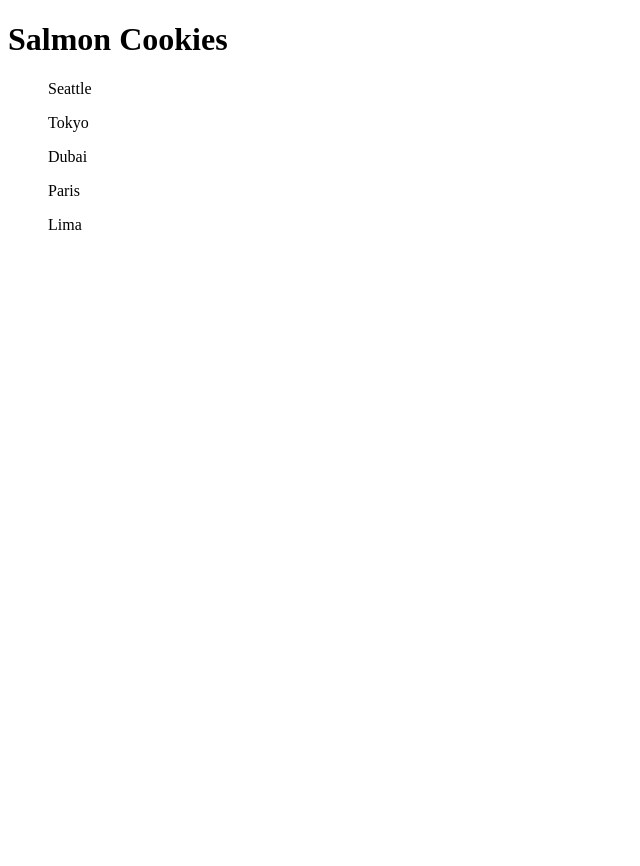
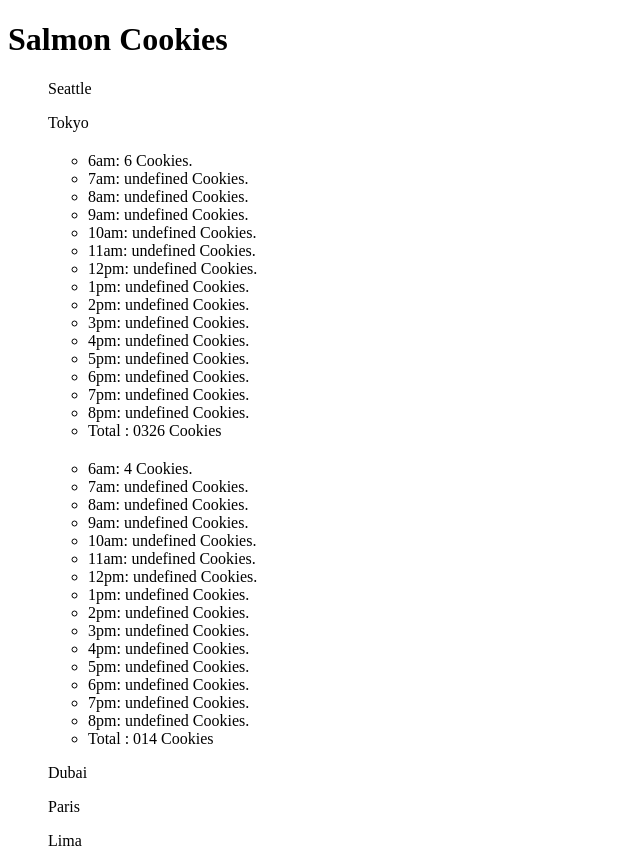
Before and after one commit to nassir1976/cookie-stand, a plain HTML site: page sales.html in a window 1280 px wide. Shown: the whole page, without its empty margins (0-640 px from the left). Before the commit the page ends 800 px from the top, so only its background shows below. Drawn offline with Linux system fonts and the light colour scheme.

Commit message:
modification

```diff
--- a/js/app.js
+++ b/js/app.js
@@ -1,25 +1,173 @@
-'use strict'
+'use strict';
+
 var operationHour = ['6am', '7am', '8am', '9am', '10am', '11am', '12pm', '1pm', '2pm', '3pm', '4pm', '5pm', '6pm', '7pm', '8pm'];
 
-var seattle= {
+var stores = document.getElementById("seatle");
+// var stores = document.getElementById("tokyo");
+
+
+var seattle = {
+
+  storeName: 'Seattle',
   minCustomerPerHr : 23,
   maxCustomerPerHr: 65,
-  avgCookiesSalePerCustomer: 6.3,
+  avgcookiespurchasedPercustomer: 6.3,
   randomCustomerPerHr : [],
- getcustomerPerHr: function(){
-   this.customerPerHr = `${randomCustomerPerHr(23, 65)}`;
-   console.log(`${this.customerPerHr}`);
+  cookiesPerHr: [],
+  totalCookiesPerDay: 0,
 
- }
+  getcustomerPerHr: function () {
+  for (var i = 0; i < operationHour.length; i++) {
+    var randomCust = getRandom(this.minCustomerPerHr, this.maxCustomerPerHr);
+    this.randomCustomerPerHr  = `${randomCust}`
+  //  console.log(`${this.customerPerHr}`);
 
+  };
+
+  },
+
+  getRandomcookies: function (){
+   for (var i = 0 ; i < this.randomCustomerPerHr.length ; i++) {
+    var cookies = Math.round(this.randomCustomerPerHr[i] * this.avgcookiespurchasedPercustomer);
+    this.totalCookiesPerDay += `${cookies}`;
+    this.cookiesPerHr = `${cookies}`;
+
+
+   };
+  },
+    //  we did loop
+  render: function (){
+    this.getcustomerPerHr();
+    this.getRandomcookies();
+  var ul = document.createElement('ul');
+  var h2 = document.createElement('h2');
+  h2.textContent = this.storesName;
+  stores.appendChild(h2);
+  for (var i = 0; i < operationHour.length ; i++ ) {
+    var li = document.createElement('li');
+    li.textContent = `${operationHour[i]}: ${this.cookiesPerHr[i]} Cookies.`;
+    ul.appendChild(li);
+
+   }
+   li = document.createElement('li');
+   li.textContent = `Total : ${this.totalCookiesPerDay} Cookies` ;
+   ul.appendChild(li);
+   stores.appendChild(ul);
+
+},
 };
 
-function randomCustomerPerHr(min, max) {
+var stores = document.getElementById("tokyo");
+var tokyo = {
+
+  storeName: 'Tokyo',
+  minCustomerPerHr : 3,
+  maxCustomerPerHr: 24,
+  avgcookiespurchasedPercustomer: 1.2 ,
+  randomCustomerPerHr : [],
+  cookiesPerHr: [],
+  totalCookiesPerDay: 0,
+
+  getcustomerPerHr: function () {
+  for (var i = 0; i < operationHour.length; i++) {
+    var randomCust = getRandom(this.minCustomerPerHr, this.maxCustomerPerHr);
+    this.randomCustomerPerHr  = `${randomCust}`
+  //  console.log(`${this.customerPerHr}`);
+
+  };
+
+  },
+
+  getRandomcookies: function (){
+   for (var i = 0 ; i < this.randomCustomerPerHr.length ; i++) {
+    var cookies = Math.round(this.randomCustomerPerHr[i] * this.avgcookiespurchasedPercustomer);
+    this.totalCookiesPerDay += `${cookies}`;
+    this.cookiesPerHr = `${cookies}`;
+
+
+   };
+  },
+    //  we did loop
+  render: function (){
+    this.getcustomerPerHr();
+    this.getRandomcookies();
+  var ul = document.createElement('ul');
+  var h2 = document.createElement('h2');
+  h2.textContent = this.storesName;
+  stores.appendChild(h2);
+  for (var i = 0; i < operationHour.length ; i++ ) {
+    var li = document.createElement('li');
+    li.textContent = `${operationHour[i]}: ${this.cookiesPerHr[i]} Cookies.`;
+    ul.appendChild(li);
+
+   }
+   li = document.createElement('li');
+   li.textContent = `Total : ${this.totalCookiesPerDay} Cookies` ;
+   ul.appendChild(li);
+   stores.appendChild(ul);
+
+},
+};
+
+
+
+
+  // getcustomerPerHr: function(){
+  //  this.customerPerHr = `${randomPerHr(23, 65)}`;
+  //  console.log(`${this.customerPerHr}`);
+
+//  }
+
+
+
+function getRandom(min, max) {
 return Math.floor(Math.random() * (max - min + 1) + min);
 }
+ seattle.render();
+ tokyo.render();
  seattle.getcustomerPerHr();
+ seattle.getRandomcookies()
+ tokyo.getcustomerPerHr();
+ tokyo.getRandomcookies()
+//  rankie.getAge();
+// frankie.render();
+// jumper.getAge();
+// jumper.render();
+// serena.getAge();
+// serena.render();
+
+
 // function getRandomIntInclusive(min, max) {
-//   min = Math.ceil(min);
-//   max = Math.floor(max);
   // return Math.floor(Math.random() * (max - min + 1) + min); //The maximum is inclusive and the minimum is inclusive
 // }
+// Calculate and store the simulated amounts of cookies purchased for each hour at each location using average cookies purchased and the random number of customers generated
+//  for( var i =0 ; i < operationHour.length;i++) {
+//    var cookies = this.cookiesSoldPerHr();
+//  }
+
+
+
+  // cookiesSoldPerHr = function(){
+  // // randomCustomerPerHr() * avgCookiesSalePerCustomer(6.5);
+  // return Math.round (this.customerPerHr * this.avgCookiesSalePerCustomer,6.5);
+
+
+
+
+
+
+
+//   function avgCookiesSalePerCustomer(){
+//     return Math.random();
+//   }
+
+//   cookiesSoldPerHr = function(){
+//     randomCustomerPerHr * avgCookiesSalePerCustomer;
+//     return `${randomCustomerPerHr(23, 65)}`*  Math.random(6.5);
+//   }
+// // function getRandom() {
+// //   return Math.random();
+// // }
+
+// seattle.getcustomerPerHr();
+// seattle.cookiesSoldPerHr();
--- a/sales.html
+++ b/sales.html
@@ -13,7 +13,7 @@
   </header>
 
   <main>
-    <ul id="seattle">Seattle</ul>
+    <ul id="seatle">Seattle</ul>
     <ul id="tokyo">Tokyo</ul>
     <ul id="dubai">Dubai</ul>
     <ul id="paris">Paris</ul>
```
